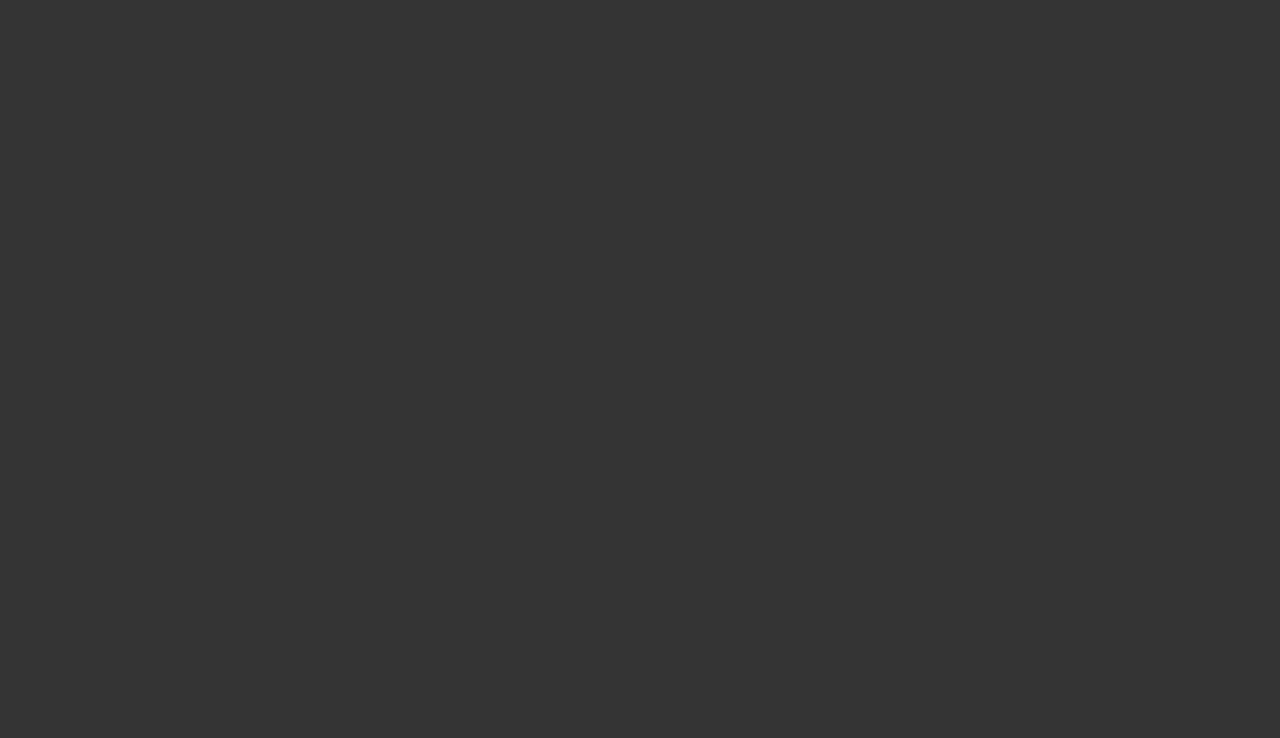
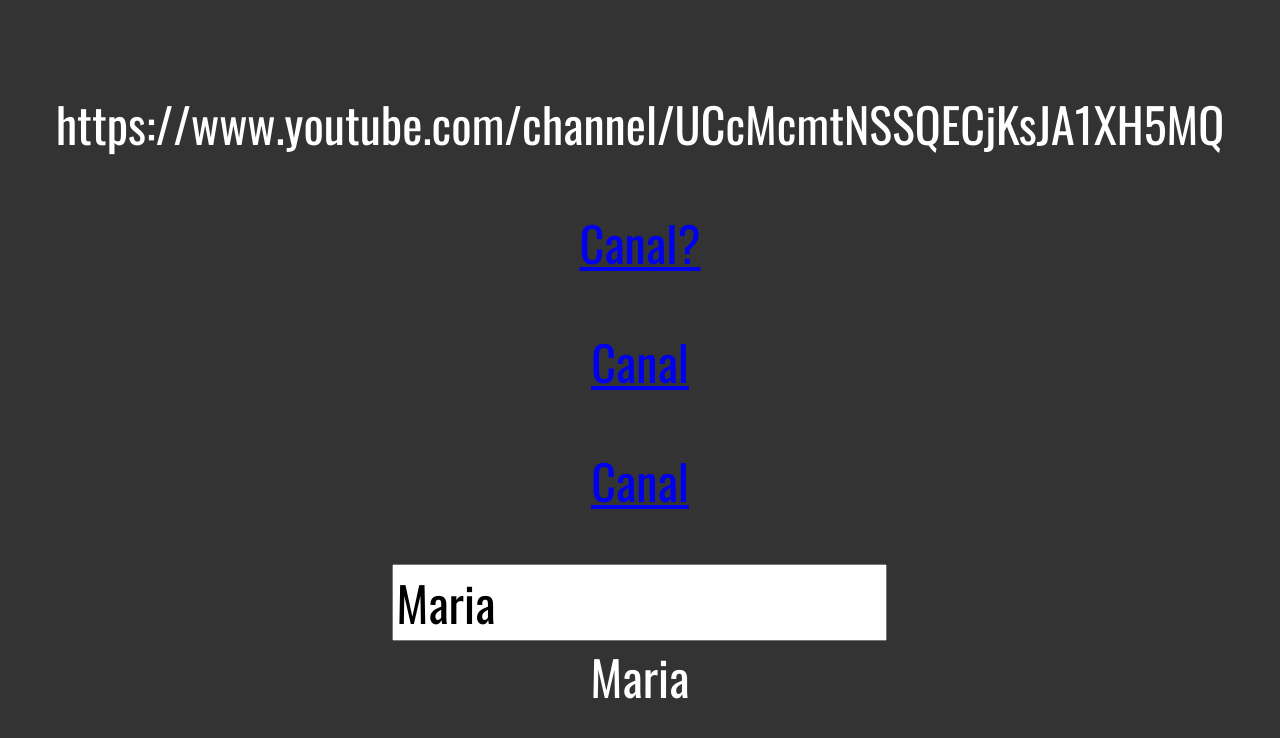
Before and after one commit to arenas-franklin/vuejs_101, a website: page exercicios/binding.html in a window 1280 px wide. Drawn offline with Linux system fonts and the light colour scheme.

Commit message:
aula sobre binding

```diff
--- a/exercicios/binding.html
+++ b/exercicios/binding.html
@@ -7,9 +7,29 @@
     <script src="/js/vue.min.js"></script>
 </head>
 <body class="exercicio">
-
+    <div id="app">
+        <p>{{ link }}</p>
+        <p><a href="{{ link }}">Canal?</a></p>
+        <p><a v-bind:href="link">Canal</a></p>
+        <p><a :href="link">Canal</a></p>
+        <p>
+            <input type="text" v-model="nome"><br>
+            <span>{{ nome }}</span>
+        </p>
+    </div>
     <script>
-        // ...
+        new Vue({
+            el:"#app",
+            data:{
+                nome: "Maria",
+                link:"https://www.youtube.com/channel/UCcMcmtNSSQECjKsJA1XH5MQ"
+            },
+            watch:{
+                nome(novoValor){
+                    console.log(novoValor.toUpperCase())
+                }
+            }
+        })
     </script>
 </body>
 </html>
```
